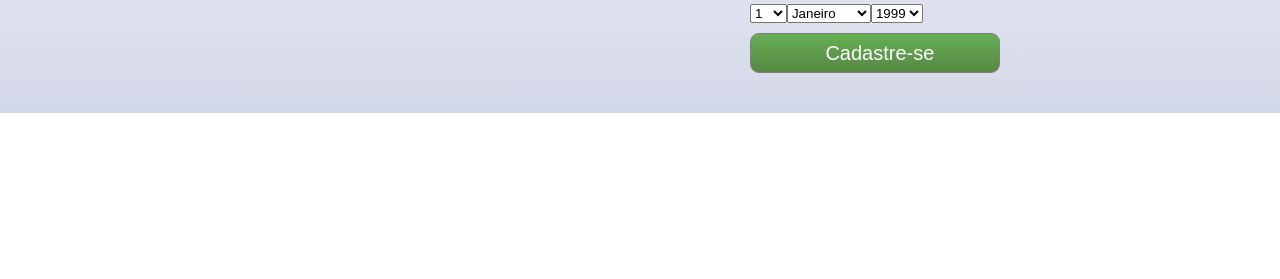
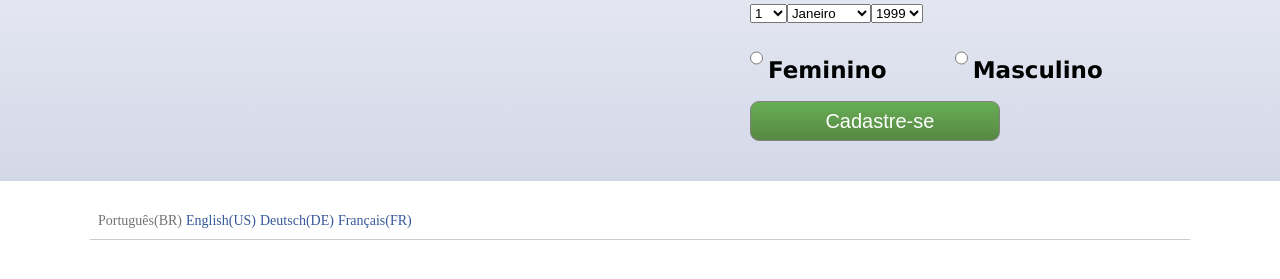
Before and after one commit to ViniciusQuatrin/projeto-tela-login-facebook, a plain HTML site: page index.html in a window 1280 px wide. Shown: the part 363-642 px from the top of the page. Drawn offline with Linux system fonts and the light colour scheme.

Commit message:
nunca quebrei tanto a cabeça
aceito auxliio

```diff
--- a/estilo.css
+++ b/estilo.css
@@ -140,3 +140,40 @@ select.nascimento {
     float: left;
     margin-top: 7px;
 }
+
+.input-radio {
+    margin: 8px 0px;
+    float: left;
+    width: 50%;
+}
+
+.input-radio h2 {
+    display: inline-block;
+    font-size: 23px;
+}
+
+.input-radio input[type=radio] {
+    display: inline-block;
+    width: auto !important;
+}
+
+section.linguas {
+    padding: 30px 0;
+}
+
+section.linguas a {
+    font-size: 14px;
+    color:#365899;
+    text-decoration: none;
+}
+
+section.linguas a.selected-lingua {
+    color: #737373;
+}
+
+section.linguas .center{
+    padding-left: 8px;
+    padding-right: 8px;
+    padding-bottom: 10px;
+    border-bottom: 1px solid #ccc;
+}
--- a/index.html
+++ b/index.html
@@ -126,6 +126,19 @@
                         </div> <!--w100-->
 
                         <div class="w100">
+                            <div class="input-radio">
+                                <input type="radio" name="sexo" value="feminino">
+                                    <h2>Feminino</h2>
+                            </div> <!--input-radio-->
+
+                            <div class="input-radio">
+                                <input type="radio" name="sexo" value="masculino">
+                                    <h2>Masculino</h2>
+                            </div> <!--input-radio-->
+                            <div class="clear"></div> <!--clear-->
+                        </div> <!--w100-->
+
+                        <div class="w100">
                             <input type="submit" name="acao" value="Cadastre-se">
                         </div> <!--w100-->
 
@@ -137,5 +150,14 @@
             <div class="clear"></div> <!--clear-->
         </div> <!--center-->
     </section> <!--main-->
+
+    <section class="linguas">
+        <div class="center">
+            <a class="selected-lingua" href="#">Português(BR)</a>
+            <a class="lingua" href="#">English(US)</a>
+            <a class="lingua" href="#">Deutsch(DE)</a>
+            <a class="lingua" href="#">Français(FR)</a>
+        </div> <!--center-->
+    </section> <!--linguas-->
 </body>
 </html>
```
